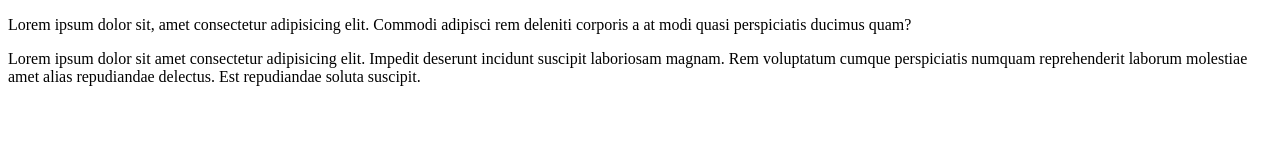
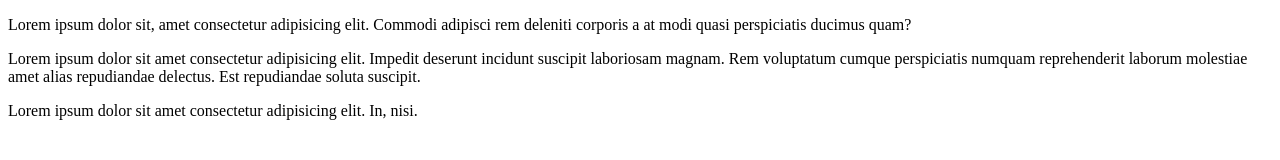
Before and after one commit to mrsomeonne/leran-git, a plain HTML site: page index.html in a window 1280 px wide. Drawn offline with Linux system fonts and the light colour scheme.

Commit message:
add chage to code

```diff
--- a/index.html
+++ b/index.html
@@ -9,5 +9,6 @@
   <p>Lorem ipsum dolor sit, amet consectetur adipisicing elit. Commodi adipisci rem deleniti corporis a at modi quasi perspiciatis ducimus quam?</p>
 
   <p>Lorem ipsum dolor sit amet consectetur adipisicing elit. Impedit deserunt incidunt suscipit laboriosam magnam. Rem voluptatum cumque perspiciatis numquam reprehenderit laborum molestiae amet alias repudiandae delectus. Est repudiandae soluta suscipit.</p>
+  <p>Lorem ipsum dolor sit amet consectetur adipisicing elit. In, nisi.</p>
 </body>
 </html>
```
